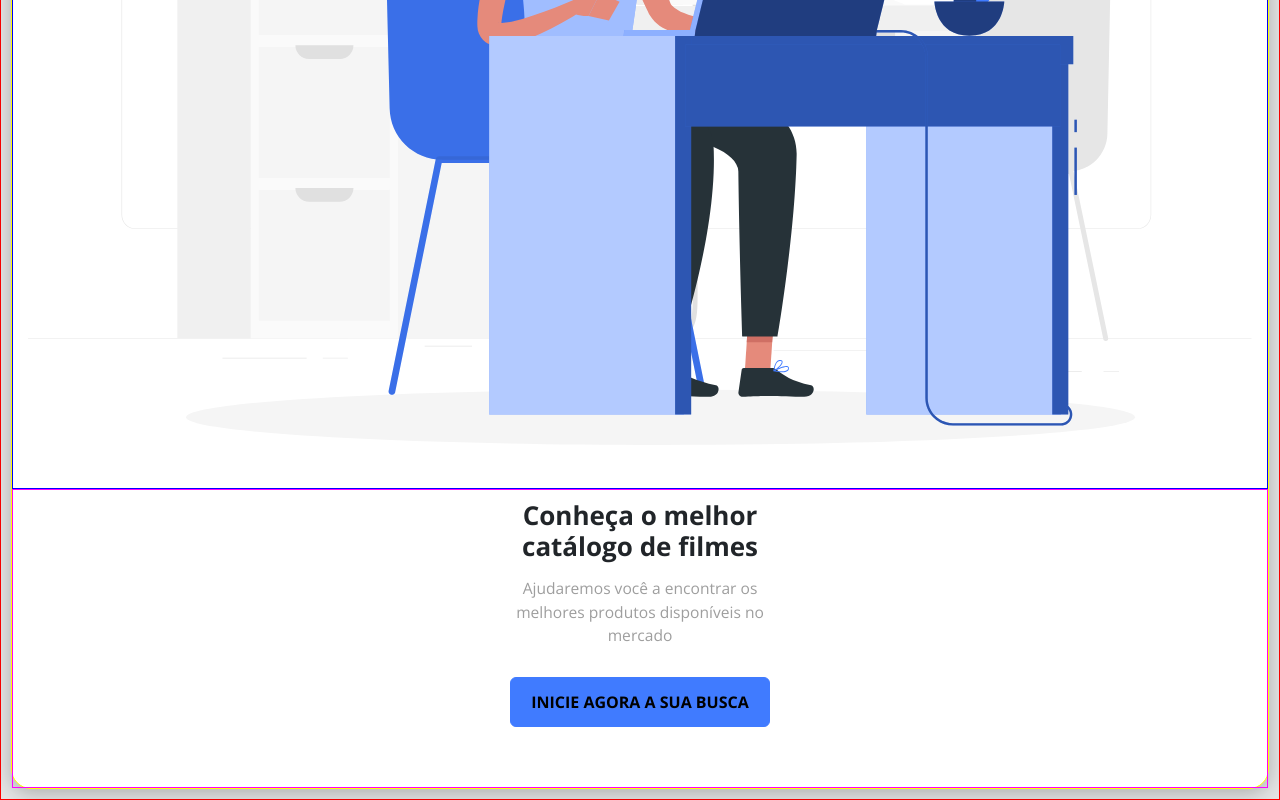
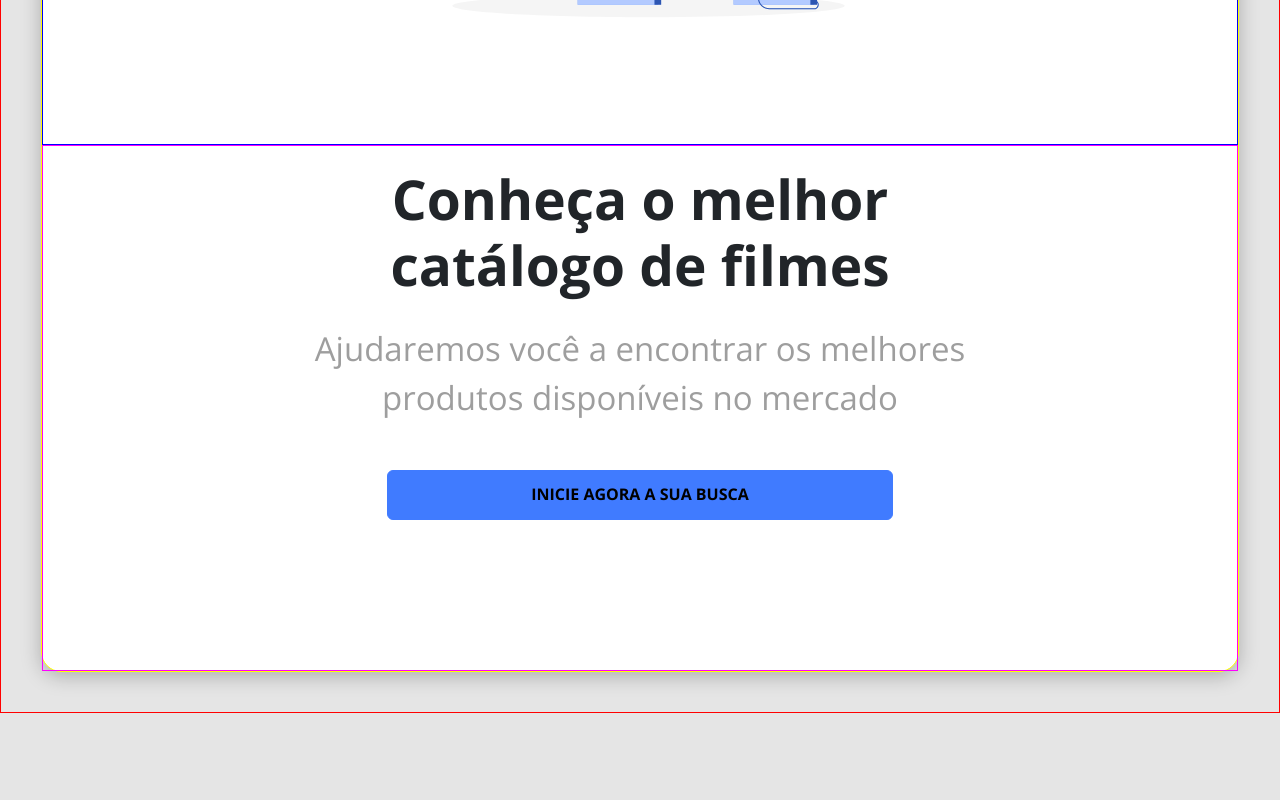
Before and after one commit to robsonleal/locadora, a React (Create React App) app in the folder frontend/: page / in a window 1280 px wide. Shown: the part 596-1396 px from the top of the page. After the commit the page ends 1309 px from the top, so only its background shows below. Built offline with nearby package versions, Linux system fonts and the light colour scheme.

Commit message:
Estilizando a hompage

```diff
--- a/frontend/src/pages/Home/styles.scss
+++ b/frontend/src/pages/Home/styles.scss
@@ -1,24 +1,38 @@
+$tela-m: '(min-width: 576px)';
+$tela-g: '(min-width: 768px)';
+$tela-x: '(min-width: 992px)';
+
 .home-container {
   padding: 10px;
   font-size: 26px;
   text-align: center;
-  border: 1px solid #F00;
+  border: 1px solid #f00;
+
+  @media #{$tela-m} {
+    padding: 15px;
+    font-size: 40px;
+  }
+
+  @media #{$tela-x} {
+    padding: 40px;
+    font-size: 55px;
+  }
 }
 
 .home-card {
   display: flex;
   flex-direction: column-reverse;
-  background-color: #FFF;
+  background-color: #fff;
   box-shadow: 0px 4px 20px rgba(0, 0, 0, 0.25);
   border-radius: 20px;
-  border: 1px solid #FF0;
+  border: 1px solid #ff0;
 }
 
 .home-content-container {
   display: flex;
   flex-direction: column;
   align-items: center;
-  border: 1px solid #F0F;
+  border: 1px solid #f0f;
   padding: 10px 10px 60px 10px;
 
   h1 {
@@ -29,18 +43,64 @@
 
   p {
     width: 270px;
-    color: #9E9E9E;
-    font-size: .6em;
+    color: #9e9e9e;
+    font-size: 0.6em;
     margin-bottom: 30px;
+  }
+
+  @media #{$tela-m} {
+    h1 {
+      width: 506px;
+    }
+
+    p {
+      width: 506px;
+    }
+
+    button {
+      width: 506px;
+    }
+  }
+
+  @media #{$tela-g} {
+    padding: 20px 20px 100px;
+  }
+
+  @media #{$tela-x} {
+    padding: 20px 20px 150px;
+
+    h1 {
+      width: 700px;
+      margin-bottom: 26px;
+    }
+
+    p {
+      width: 700px;
+      margin-bottom: 47px;
+    }
   }
 }
 
 .home-image-container {
   padding: 50px 15px 40px;
-  border: 1px solid #00F;
+  border: 1px solid #00f;
 
   svg {
     width: 100%;
     height: auto;
   }
+
+  @media #{$tela-m} {
+    svg {
+      width: 506px;
+    }
+  }
+
+  @media #{$tela-g} {
+    padding: 115px 15px;
+  }
+
+  @media #{$tela-x} {
+    padding: 125px 20px;
+  }
 }
```
